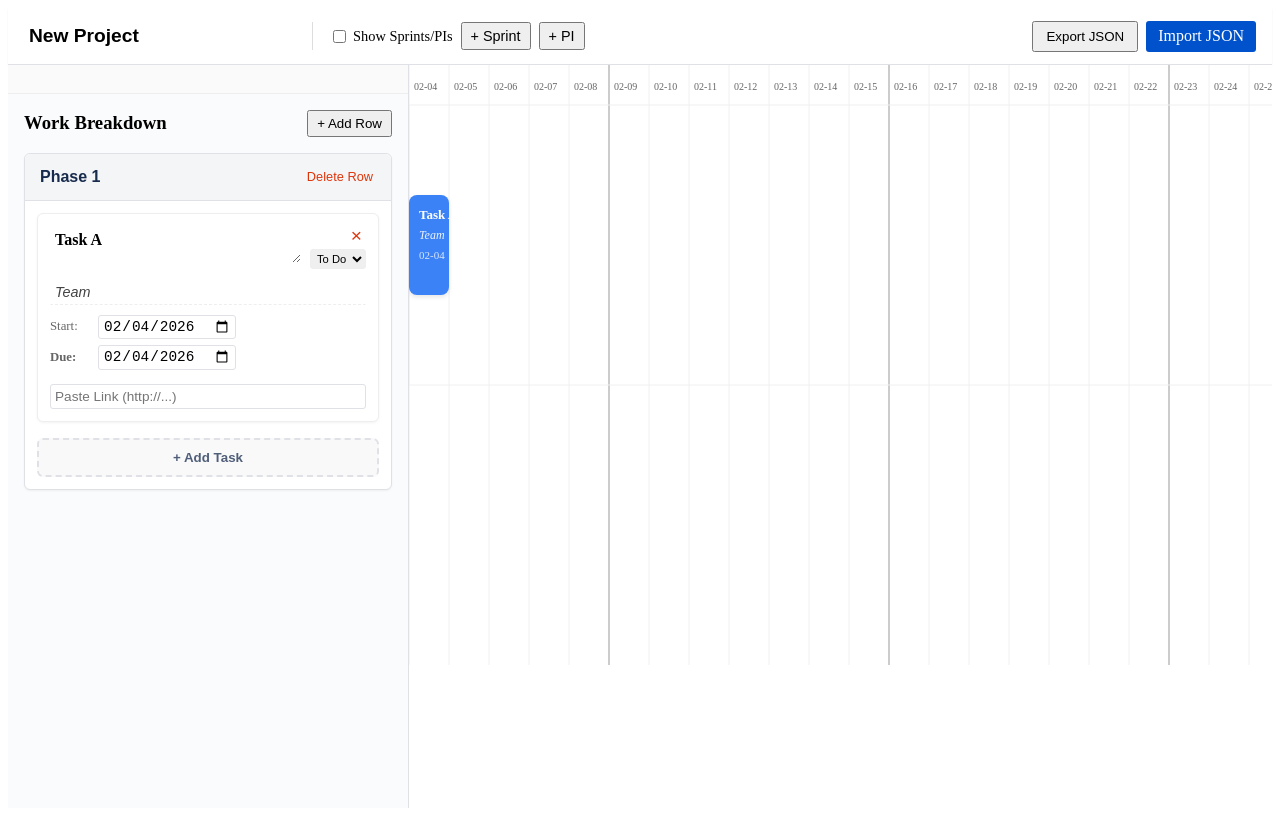
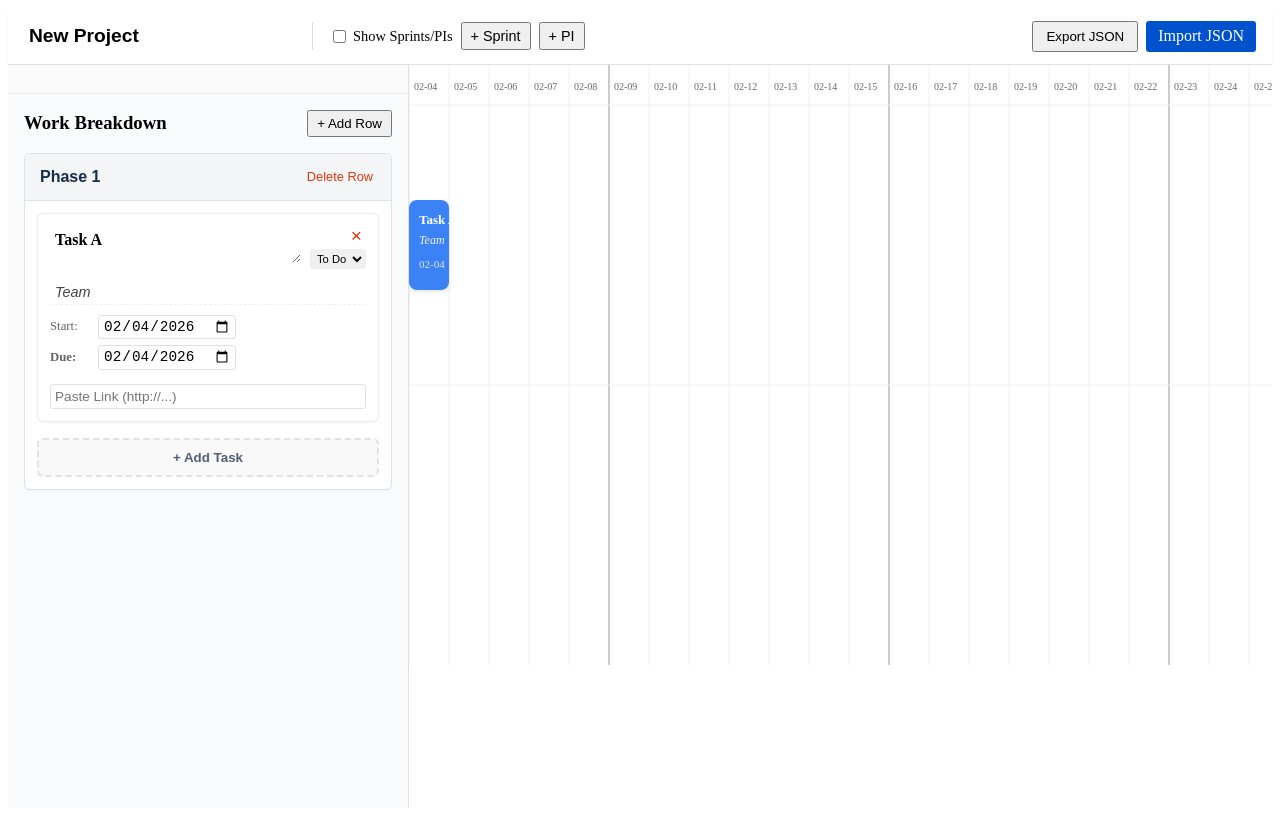
Before and after one commit to ssinha102/gantt_chart, a React (Vite) app: page / in a window 1280 px wide. Built offline with nearby package versions, Linux system fonts and the light colour scheme.

Commit message:
Update Timeline.tsx

```diff
--- a/src/components/Timeline/Timeline.tsx
+++ b/src/components/Timeline/Timeline.tsx
@@ -7,13 +7,12 @@ const HEADER_HEIGHT = 40;
 const TIMEBOX_HEIGHT = 30;
 const RESIZE_HANDLE_WIDTH = 10;
 
-// Layout Constants (Matched to the Left Grid's Card Size)
+// Layout Constants (Must roughly match DebugList.tsx styling)
 const GRID_ROW_HEADER_H = 60;
-const GRID_TASK_H = 160;      // Increased height to fit rich bubbles
+const GRID_TASK_H = 160;      // Fixed track height to maintain alignment with Left Grid
 const GRID_ROW_FOOTER_H = 60;
 
-// Bubble Visuals
-const BUBBLE_HEIGHT = 100;    // Taller bubble
+// Visual Styling
 const BUBBLE_RADIUS = 8;
 
 export const Timeline: React.FC = () => {
@@ -179,8 +178,13 @@ export const Timeline: React.FC = () => {
               const x = startOffset * CELL_WIDTH;
               const w = Math.max(duration * CELL_WIDTH, 10);
 
-              // Center the bubble vertically in the track
-              const y = HEADER_HEIGHT + tLayout.y + ((GRID_TASK_H - BUBBLE_HEIGHT) / 2);
+              // --- DYNAMIC CONTENT SIZING ---
+              // Calculate visual height based on content
+              const hasOwner = !!task.owner;
+              const bubbleHeight = hasOwner ? 90 : 65;
+
+              // Center the bubble vertically in the fixed track
+              const y = HEADER_HEIGHT + tLayout.y + ((GRID_TASK_H - bubbleHeight) / 2);
 
               const isDragging = dragState?.id === task.id;
               const cursor = isDragging ? 'grabbing' : 'grab';
@@ -202,7 +206,7 @@ export const Timeline: React.FC = () => {
                   {/* 1. Main Bubble */}
                   <rect
                     width={w}
-                    height={BUBBLE_HEIGHT}
+                    height={bubbleHeight}
                     rx={BUBBLE_RADIUS}
                     fill={barColor}
                     opacity={isDragging ? 0.9 : 1}
@@ -210,21 +214,21 @@ export const Timeline: React.FC = () => {
                   />
 
                   {/* 2. Inner Content (Clipped) */}
-                  <svg x={0} y={0} width={w} height={BUBBLE_HEIGHT}>
+                  <svg x={0} y={0} width={w} height={bubbleHeight}>
                      {/* Title (Bold) */}
                      <text x={10} y={24} fontSize="13" fontWeight="bold" fill="white" style={{ userSelect: 'none' }}>
                        {task.name}
                      </text>
 
-                     {/* Owner (Italic) */}
-                     {task.owner && (
+                     {/* Dynamic Stacking */}
+                     {hasOwner && (
                        <text x={10} y={44} fontSize="12" fontStyle="italic" fill="white" opacity={0.9} style={{ userSelect: 'none' }}>
                          {task.owner}
                        </text>
                      )}
 
-                     {/* Date Range (Normal) */}
-                     <text x={10} y={64} fontSize="11" fill="white" opacity={0.8} style={{ userSelect: 'none' }}>
+                     {/* Date Range (Normal) - Position moves up if no owner */}
+                     <text x={10} y={hasOwner ? 68 : 46} fontSize="11" fill="white" opacity={0.8} style={{ userSelect: 'none' }}>
                        {task.start.slice(5)} → {task.end.slice(5)}
                      </text>
 
@@ -238,8 +242,8 @@ export const Timeline: React.FC = () => {
                   </svg>
 
                   {/* 3. Resize Handles */}
-                  <rect x={0} y={0} width={RESIZE_HANDLE_WIDTH} height={BUBBLE_HEIGHT} fill="transparent" style={{ cursor: 'ew-resize' }} />
-                  <rect x={w - RESIZE_HANDLE_WIDTH} y={0} width={RESIZE_HANDLE_WIDTH} height={BUBBLE_HEIGHT} fill="transparent" style={{ cursor: 'ew-resize' }} />
+                  <rect x={0} y={0} width={RESIZE_HANDLE_WIDTH} height={bubbleHeight} fill="transparent" style={{ cursor: 'ew-resize' }} />
+                  <rect x={w - RESIZE_HANDLE_WIDTH} y={0} width={RESIZE_HANDLE_WIDTH} height={bubbleHeight} fill="transparent" style={{ cursor: 'ew-resize' }} />
                 </g>
               );
             })}
```
